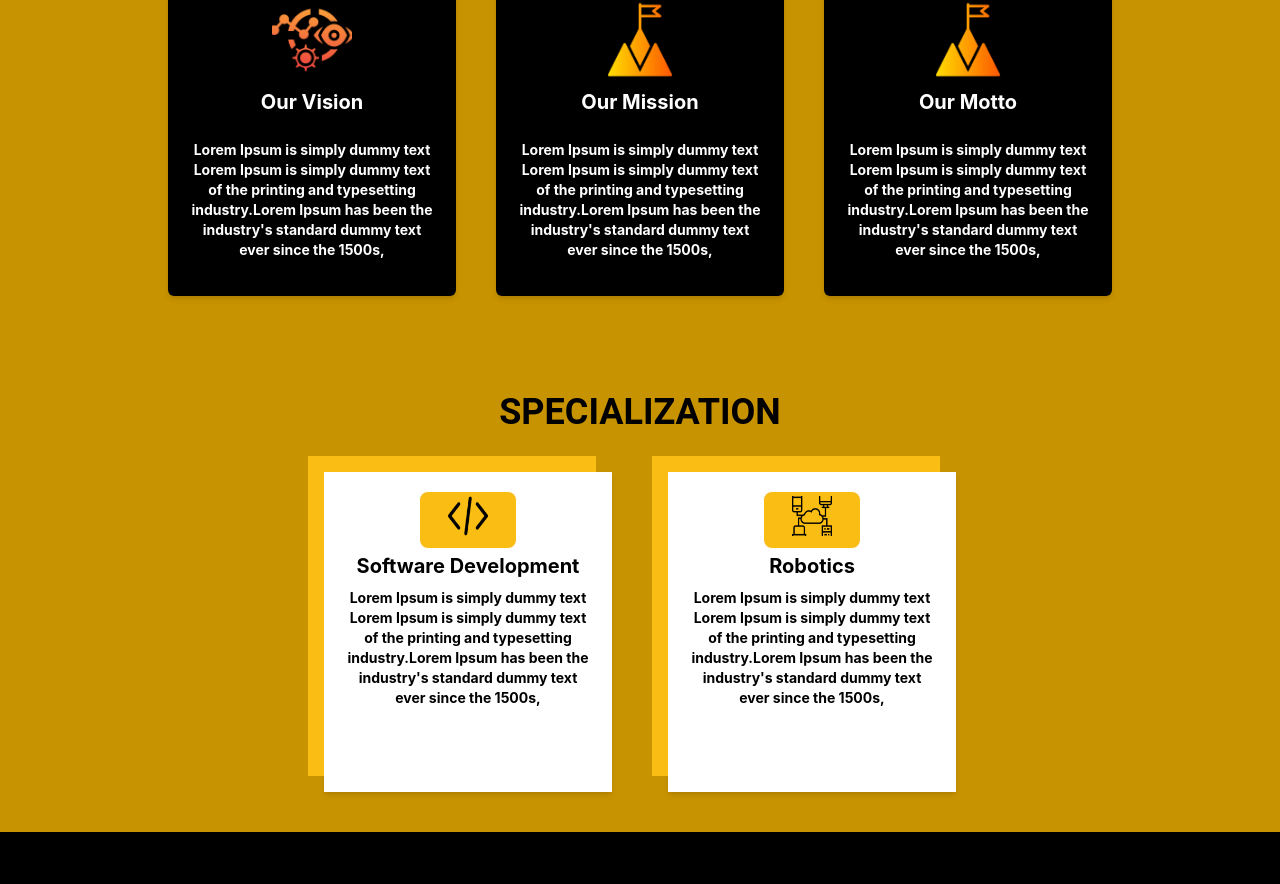
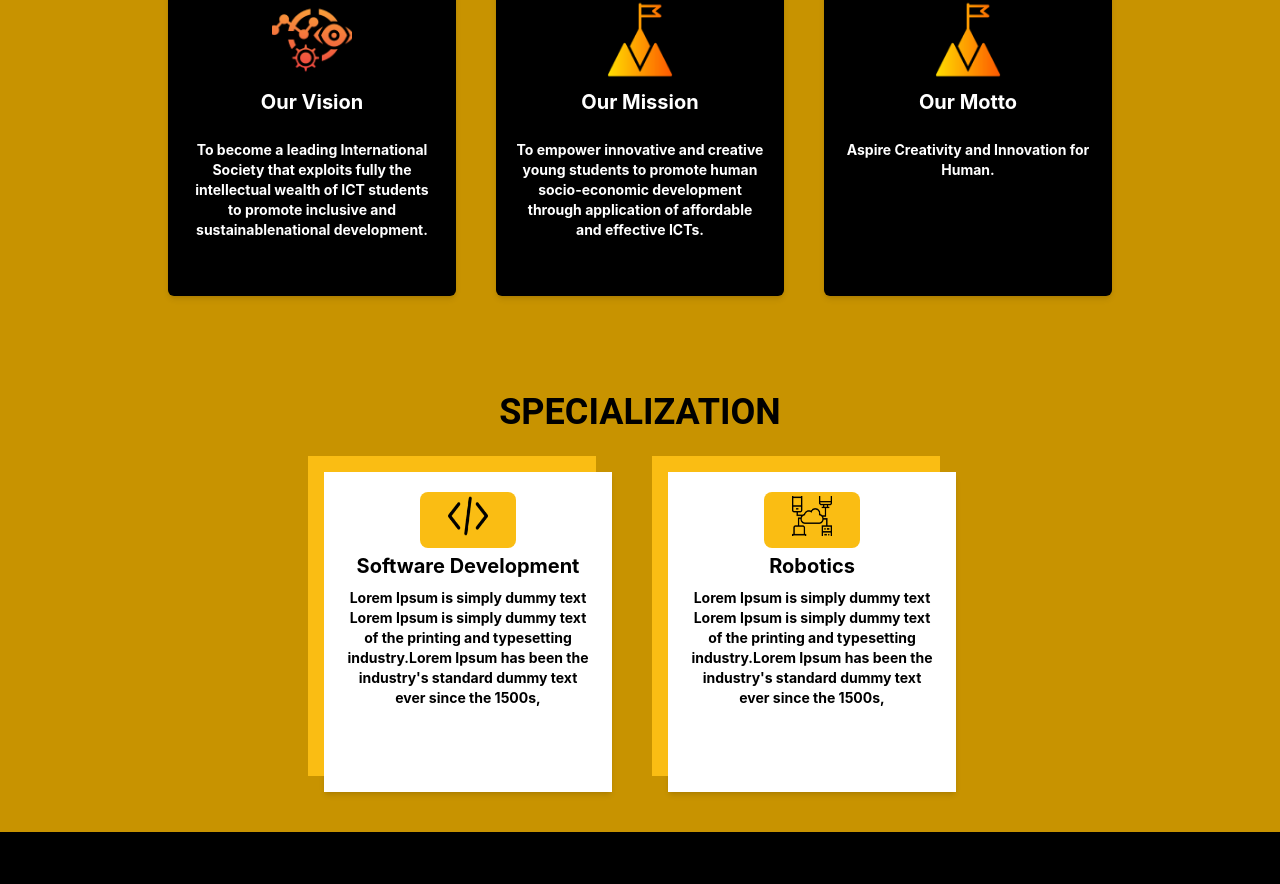
Before and after one commit to widambeDeograss/uiss-web, a React (Vite) app: page /about in a window 1280 px wide. Shown: the part 1296-2180 px from the top of the page. Built offline with nearby package versions, Linux system fonts and the light colour scheme.

Commit message:
vision, mission, motto

```diff
--- a/src/pages/About.tsx
+++ b/src/pages/About.tsx
@@ -16,21 +16,21 @@ const VALUES = [
       title: "Our Vision",
       image: visionimg,
       description:
-        "Lorem Ipsum is simply dummy text Lorem Ipsum is simply dummy text of the printing and typesetting industry.Lorem Ipsum has been the industry's standard dummy text ever since the 1500s, ",
+        "To become a leading International Society that exploits fully the intellectual wealth of ICT students to promote inclusive and sustainablenational development.",
     },
     {
       id: 2,
       title: "Our Mission",
       image: goalimg,
       description:
-        "Lorem Ipsum is simply dummy text Lorem Ipsum is simply dummy text of the printing and typesetting industry.Lorem Ipsum has been the industry's standard dummy text ever since the 1500s, ",
+        "To empower innovative and creative young students to promote human socio-economic development through application of affordable and effective ICTs.",
     },
     {
       id: 3,
       title: "Our Motto",
       image: goalimg,
       description:
-        "Lorem Ipsum is simply dummy text Lorem Ipsum is simply dummy text of the printing and typesetting industry.Lorem Ipsum has been the industry's standard dummy text ever since the 1500s, ",
+        "Aspire Creativity and Innovation for Human.",
     },
   ];
 
```
